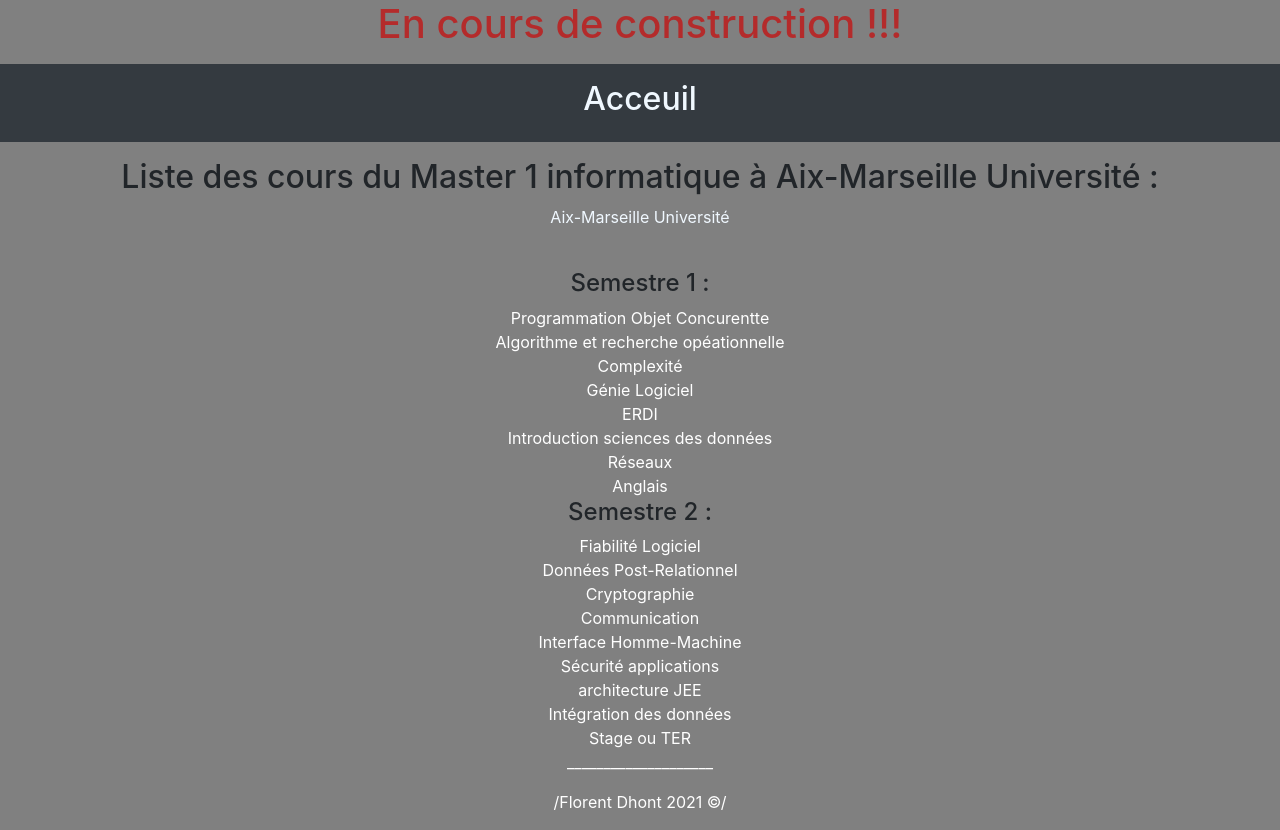
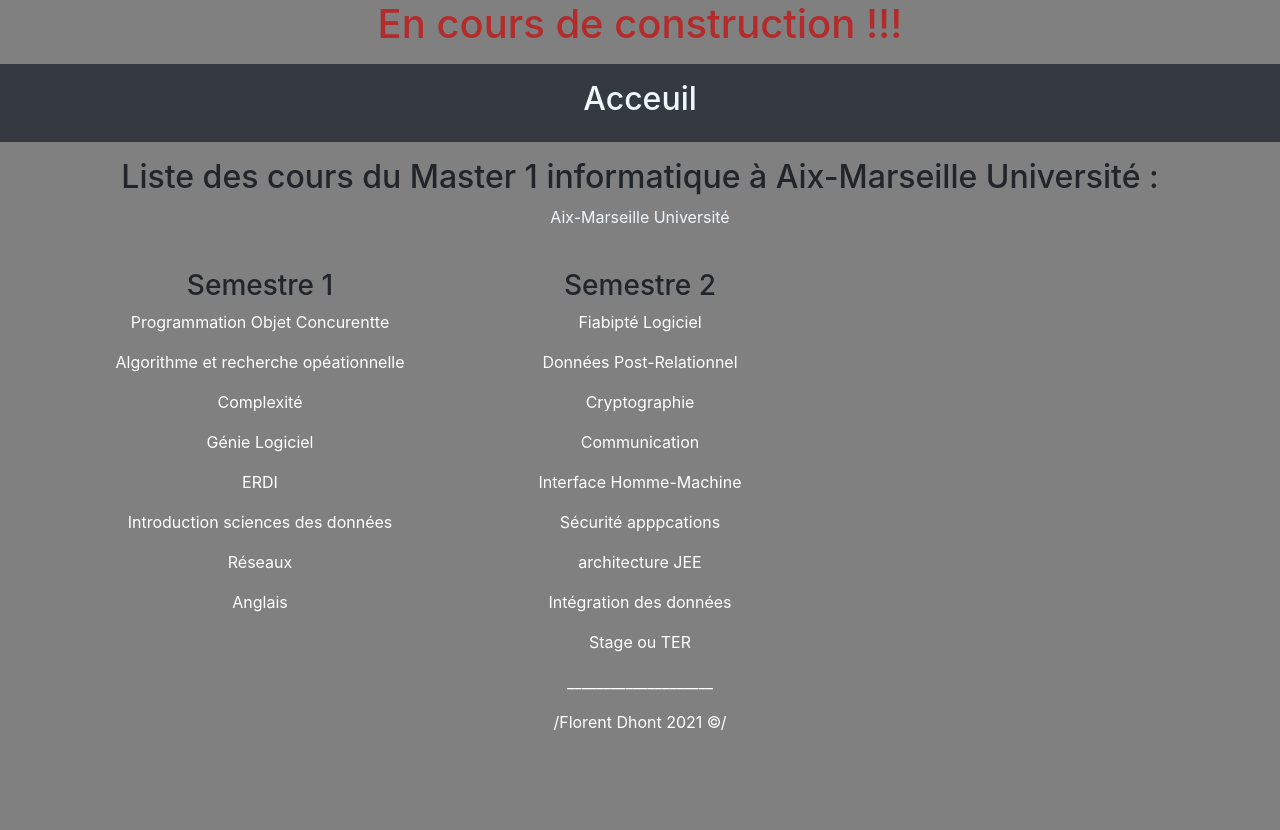
Before and after one commit to FloFloDht/angularWebApp, an Angular app: page /cours in a window 1280 px wide. After the commit the page ends 800 px from the top, so only its background shows below. Built offline with nearby package versions, Linux system fonts and the light colour scheme.

Commit message:
modif cours.component.hmtl

```diff
--- a/src/app/cours/cours.component.html
+++ b/src/app/cours/cours.component.html
@@ -2,26 +2,30 @@
 <p><a href="https://formations.univ-amu.fr/ME5SIN.html">Aix-Marseille Université</a></p>
 <br>
 
-<h4>Semestre 1 :</h4>
-<ul class="nav navbar-nav">
-    <li>Programmation Objet Concurentte</li>
-    <li>Algorithme et recherche opéationnelle</li>
-    <li>Complexité</li>
-    <li>Génie Logiciel</li>
-    <li>ERDI</li>
-    <li>Introduction sciences des données</li>
-    <li>Réseaux</li>
-    <li>Anglais</li>
-</ul>
-<h4>Semestre 2 :</h4>
-<ul class="nav navbar-nav">
-    <li>Fiabilité Logiciel</li>
-    <li>Données Post-Relationnel</li>
-    <li>Cryptographie</li>
-    <li>Communication</li>
-    <li>Interface Homme-Machine</li>
-    <li>Sécurité applications</li>
-    <li>architecture JEE</li>
-    <li>Intégration des données</li>
-    <li>Stage ou TER</li>
-</ul>
+<div class="container">
+    <div class="row">
+      <div class="col-sm-4">
+        <h3>Semestre 1</h3>
+        <p>Programmation Objet Concurentte</p>
+        <p>Algorithme et recherche opéationnelle</p>
+        <p>Complexité</p>
+        <p>Génie Logiciel</p>
+        <p>ERDI</p>
+        <p>Introduction sciences des données</p>
+        <p>Réseaux</p>
+        <p>Anglais</p>
+      </div>
+
+      <div class="col-sm-4">
+        <h3>Semestre 2</h3>
+        <p>Fiabipté Logiciel</p>
+        <p>Données Post-Relationnel</p>
+        <p>Cryptographie</p>
+        <p>Communication</p>
+        <p>Interface Homme-Machine</p>
+        <p>Sécurité apppcations</p>
+        <p>architecture JEE</p>
+        <p>Intégration des données</p>
+        <p>Stage ou TER</p>
+      </div>
+  </div>
--- a/src/app/home/home.component.html
+++ b/src/app/home/home.component.html
@@ -24,9 +24,9 @@
   </div>
 
 
-<ul class="socialNetworks">
+<div class="socialNetworks"> <!-- les mettres en lignes cote a cote -->
     <p><a href="https://www.instagram.com/?hl=fr">Instagram</a></p>
     <p><a href="https://github.com/FloFloDht">GitHub</a></p>
     <p><a href="https://www.linkedin.com/in/florent-dhont-8b2424153/">LinkedIn</a></p>
     <p><a href="https://www.strava.com/athletes/51567141">Strava</a></p>
-</ul>
+</div>
```
